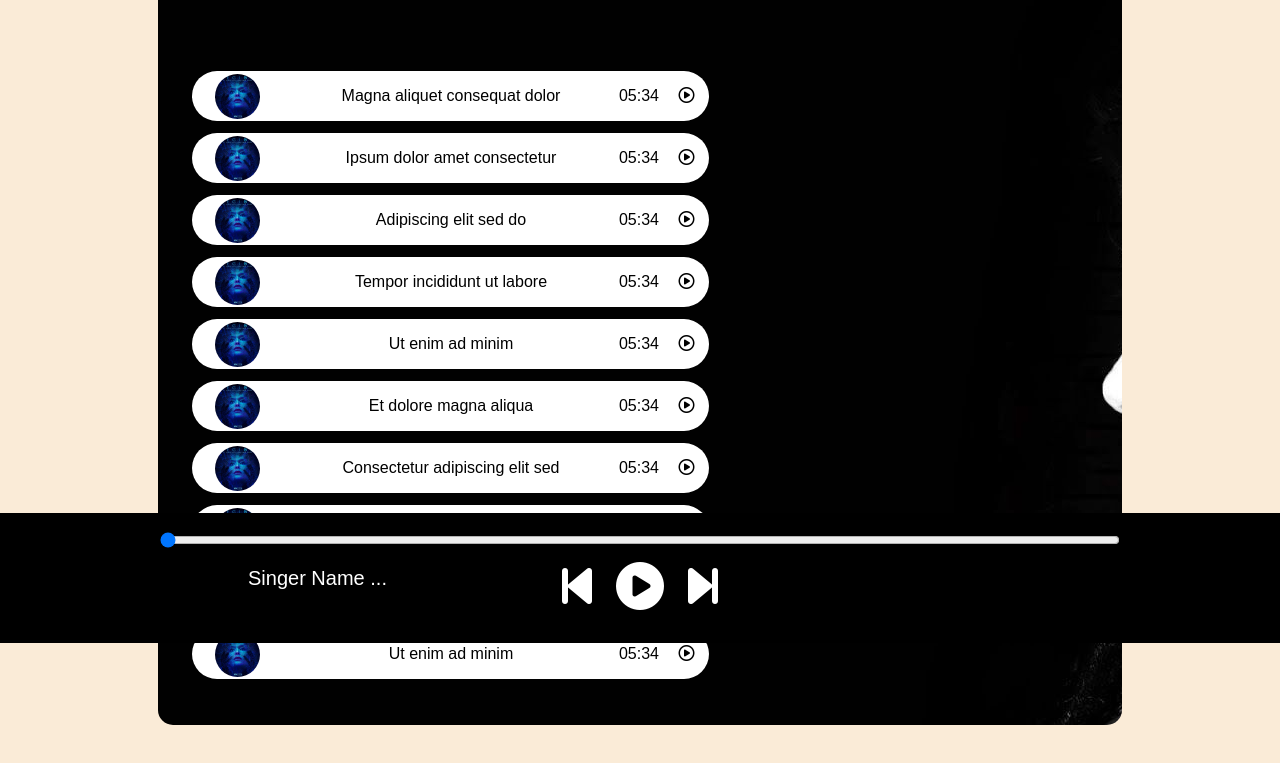
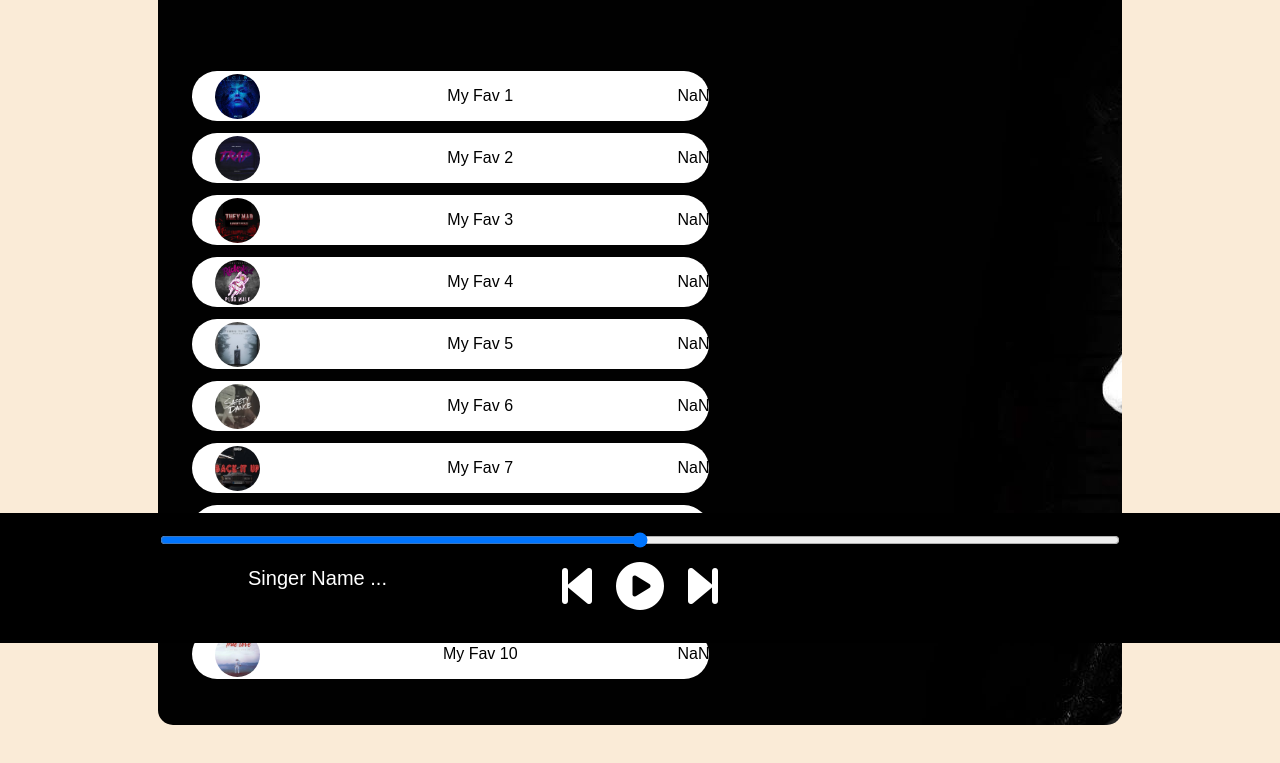
Before and after one commit to callMeTanveer/Audiolo, a plain HTML site: page code/index.html in a window 1280 px wide. Shown: the part 157-920 px from the top of the page. Drawn offline with Linux system fonts and the light colour scheme.

Commit message:
improved the js

```diff
--- a/code/index.html
+++ b/code/index.html
@@ -27,52 +27,52 @@
             <div class="songItemContainer">
                 <div class="songItem">
                     <img src="../covers/1.jpg" alt="a">
-                    <span>Magna aliquet consequat dolor</span>
+                    <span class="songName">Magna aliquet consequat dolor</span>
                     <span class="songlistplay"><span class="timestamp">05:34 <i class="far fa-play-circle"></i></span></span>
                 </div>
                 <div class="songItem">
-                    <img src="../covers/1.jpg" alt="a">
-                    <span>Ipsum dolor amet consectetur</span>
+                    <img src="../covers/2.jpg" alt="a">
+                    <span class="songName">Ipsum dolor amet consectetur</span>
                     <span class="songlistplay"><span class="timestamp">05:34 <i class="far fa-play-circle"></i></span></span>
                 </div>
                 <div class="songItem">
-                    <img src="../covers/1.jpg" alt="a">
-                    <span>Adipiscing elit sed do</span>
+                    <img src="../covers/3.jpg" alt="a">
+                    <span class="songName">Adipiscing elit sed do</span>
                     <span class="songlistplay"><span class="timestamp">05:34 <i class="far fa-play-circle"></i></span></span>
                 </div>
                 <div class="songItem">
-                    <img src="../covers/1.jpg" alt="a">
-                    <span>Tempor incididunt ut labore</span>
+                    <img src="../covers/4.jpg" alt="a">
+                    <span class="songName">Tempor incididunt ut labore</span>
                     <span class="songlistplay"><span class="timestamp">05:34 <i class="far fa-play-circle"></i></span></span>
                 </div>
                 <div class="songItem">
-                    <img src="../covers/1.jpg" alt="a">
-                    <span>Ut enim ad minim</span>
+                    <img src="../covers/5.jpg" alt="a">
+                    <span class="songName">Ut enim ad minim</span>
                     <span class="songlistplay"><span class="timestamp">05:34 <i class="far fa-play-circle"></i></span></span>
                 </div>
                 <div class="songItem">
-                    <img src="../covers/1.jpg" alt="a">
-                    <span>Et dolore magna aliqua</span>
+                    <img src="../covers/6.jpg" alt="a">
+                    <span class="songName">Et dolore magna aliqua</span>
                     <span class="songlistplay"><span class="timestamp">05:34 <i class="far fa-play-circle"></i></span></span>
                 </div>
                 <div class="songItem">
-                    <img src="../covers/1.jpg" alt="a">
-                    <span>Consectetur adipiscing elit sed</span>
+                    <img src="../covers/7.jpg" alt="a">
+                    <span class="songName">Consectetur adipiscing elit sed</span>
                     <span class="songlistplay"><span class="timestamp">05:34 <i class="far fa-play-circle"></i></span></span>
                 </div>
                 <div class="songItem">
-                    <img src="../covers/1.jpg" alt="a">
-                    <span>Duis aute irure dolor</span>
+                    <img src="../covers/8.jpg" alt="a">
+                    <span class="songName">Duis aute irure dolor</span>
                     <span class="songlistplay"><span class="timestamp">05:34 <i class="far fa-play-circle"></i></span></span>
                 </div>
                 <div class="songItem">
-                    <img src="../covers/1.jpg" alt="a">
-                    <span>In reprehenderit in voluptate</span>
+                    <img src="../covers/9.jpg" alt="a">
+                    <span class="songName">In reprehenderit in voluptate</span>
                     <span class="songlistplay"><span class="timestamp">05:34 <i class="far fa-play-circle"></i></span></span>
                 </div>
                 <div class="songItem">
-                    <img src="../covers/1.jpg" alt="a">
-                    <span>Ut enim ad minim</span>
+                    <img src="../covers/10.jpg" alt="a">
+                    <span class="songName">Ut enim ad minim</span>
                     <span class="songlistplay"><span class="timestamp">05:34 <i class="far fa-play-circle"></i></span></span>
                 </div>
 
@@ -85,9 +85,9 @@
         <input type="range" name="range" id="myProgressBar" min="0" value="0" max="100">
         <div class="icons">
             <!-- fontawesome icons -->
-            <i class="fas fa-3x fa-step-backward"></i>
+            <i class="fas fa-3x fa-step-backward" id="previousPlay"></i>
             <i class="fas fa-3x fa-play-circle" id="masterPlay"></i>
-            <i class="fas fa-3x fa-step-forward"></i>
+            <i class="fas fa-3x fa-step-forward" id="nextPlay"></i>
 
         </div>
         <div class="songInfo">
--- a/code/scripts.js
+++ b/code/scripts.js
@@ -3,18 +3,39 @@ let audioElement = new Audio("../songs/1.mp3")
 
 let masterPlay = document.getElementById("masterPlay");
 let myProgressBar = document.getElementById("myProgressBar");
-let gif = document.getElementById("gif")
+let gif = document.getElementById("gif");
+let previous = document.getElementById("previousPlay");
+let next = document.getElementById("nextPlay");
+let songItem = Array.from(document.getElementsByClassName('songItem'));
 
 let songs = [
-    {songName: "In reprehenderit in voluptate", filePath: "../songs/1.mp3", coverPath: "../covers/1.jpg"},
-    {songName: "In reprehenderit in voluptate", filePath: "../songs/1.mp3", coverPath: "../covers/1.jpg"},
-    {songName: "In reprehenderit in voluptate", filePath: "../songs/1.mp3", coverPath: "../covers/1.jpg"},
-    {songName: "In reprehenderit in voluptate", filePath: "../songs/1.mp3", coverPath: "../covers/1.jpg"},
-    {songName: "In reprehenderit in voluptate", filePath: "../songs/1.mp3", coverPath: "../covers/1.jpg"},
-    {songName: "In reprehenderit in voluptate", filePath: "../songs/1.mp3", coverPath: "../covers/1.jpg"},
-    {songName: "In reprehenderit in voluptate", filePath: "../songs/1.mp3", coverPath: "../covers/1.jpg"}
+    {songName: "My Fav 1", filePath: "../songs/1.mp3", coverPath: "../covers/1.jpg"},
+    {songName: "My Fav 2", filePath: "../songs/2.mp3", coverPath: "../covers/2.jpg"},
+    {songName: "My Fav 3", filePath: "../songs/3.mp3", coverPath: "../covers/3.jpg"},
+    {songName: "My Fav 4", filePath: "../songs/4.mp3", coverPath: "../covers/4.jpg"},
+    {songName: "My Fav 5", filePath: "../songs/5.mp3", coverPath: "../covers/5.jpg"},
+    {songName: "My Fav 6", filePath: "../songs/6.mp3", coverPath: "../covers/6.jpg"},
+    {songName: "My Fav 7", filePath: "../songs/7.mp3", coverPath: "../covers/7.jpg"},
+    {songName: "My Fav 8", filePath: "../songs/8.mp3", coverPath: "../covers/8.jpg"},
+    {songName: "My Fav 9", filePath: "../songs/9.mp3", coverPath: "../covers/9.jpg"},
+    {songName: "My Fav 10", filePath: "../songs/10.mp3", coverPath: "../covers/10.jpg"},
 
 ]
+
+let totalTime = document.querySelectorAll(".timestamp");
+console.log(totalTime)
+
+songs.forEach((elements, i) => {
+    audioElement.src = elements.filePath;
+    console.log(audioElement.duration);
+    totalTime[i].innerText = audioElement.duration;
+})
+
+songItem.forEach((element, i) => {
+    element.getElementsByTagName("img")[0].src = songs[i].coverPath;
+    element.getElementsByClassName("songName")[0].innerText = songs[i].songName;
+    // element.getElementsByClassName("timestamp")[0].innerText = songs[i].
+})
 
 masterPlay.addEventListener("click", () => {
     if(audioElement.paused || audioElement.currentTime <= 0){
@@ -32,7 +53,40 @@ masterPlay.addEventListener("click", () => {
     }
 })
 
-myProgressBar.addEventListener("timeupdate", () => {
+
+previous.addEventListener("click", () => {
+    audioElement.pause();
+    if (songIndex === 0){
+        songIndex = songs.length - 1;
+    }
+    else {
+        songIndex -= 1;
+    }
+    let songLocation = songs[songIndex].filePath;
+    audioElement.src = songLocation;
+    audioElement.play();
+})
+
+next.addEventListener("click", () => {
+    audioElement.pause();
+    if(songIndex == songs.length - 1){
+        songIndex = 0;
+    }
+    else{
+        songIndex += 1;
+    }
+
+    let songLocation = songs[songIndex].filePath;
+    audioElement.src = songLocation;
+    audioElement.play();
+
+})
+
+audioElement.addEventListener("timeupdate", () => {
     progress = parseInt((audioElement.currentTime/audioElement.duration) * 100);
     myProgressBar.value = progress;
 })
+
+myProgressBar.addEventListener("change", () => {
+    audioElement.currentTime = (myProgressBar.value  * audioElement.duration) / 100;
+})
```
